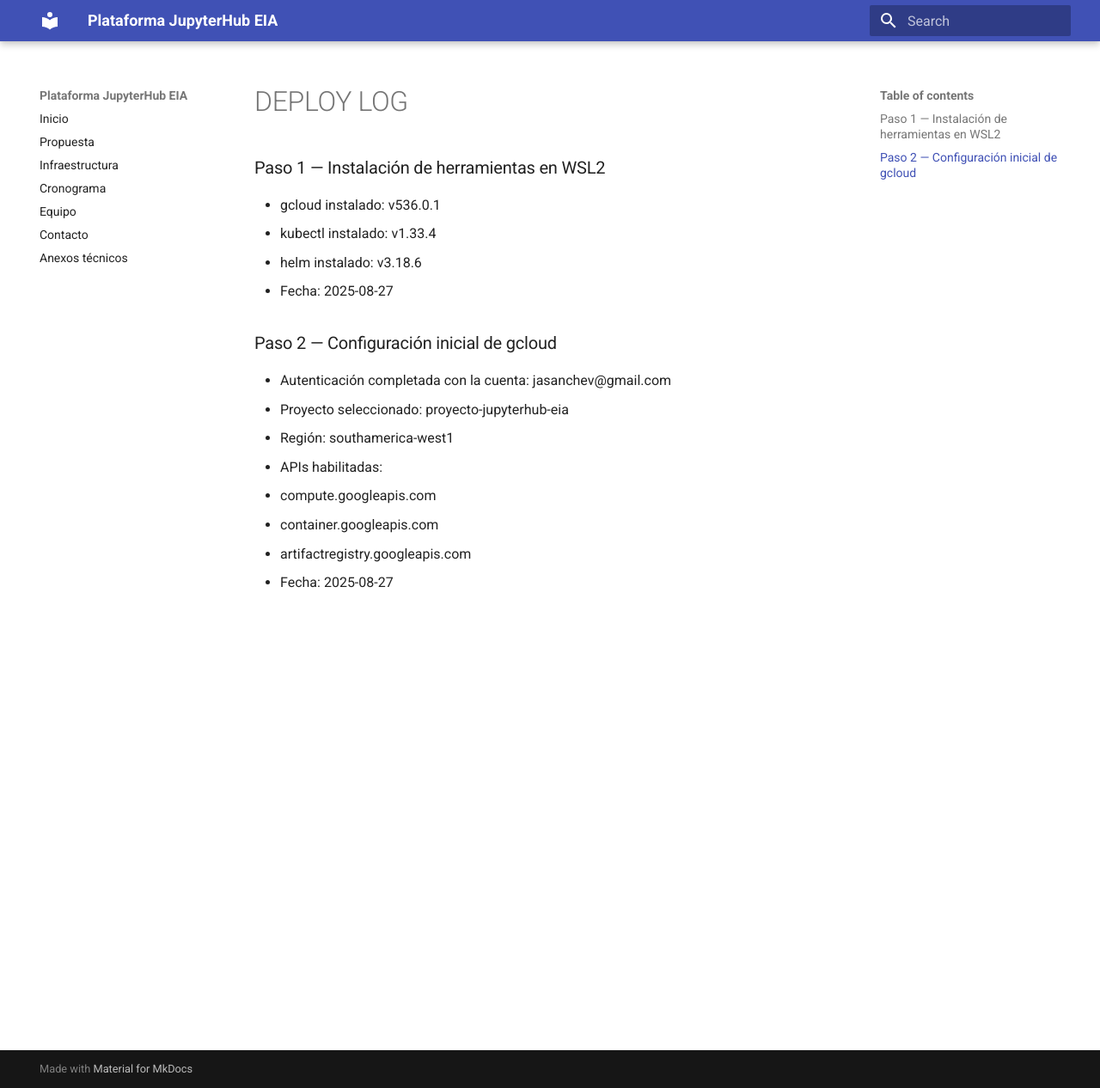
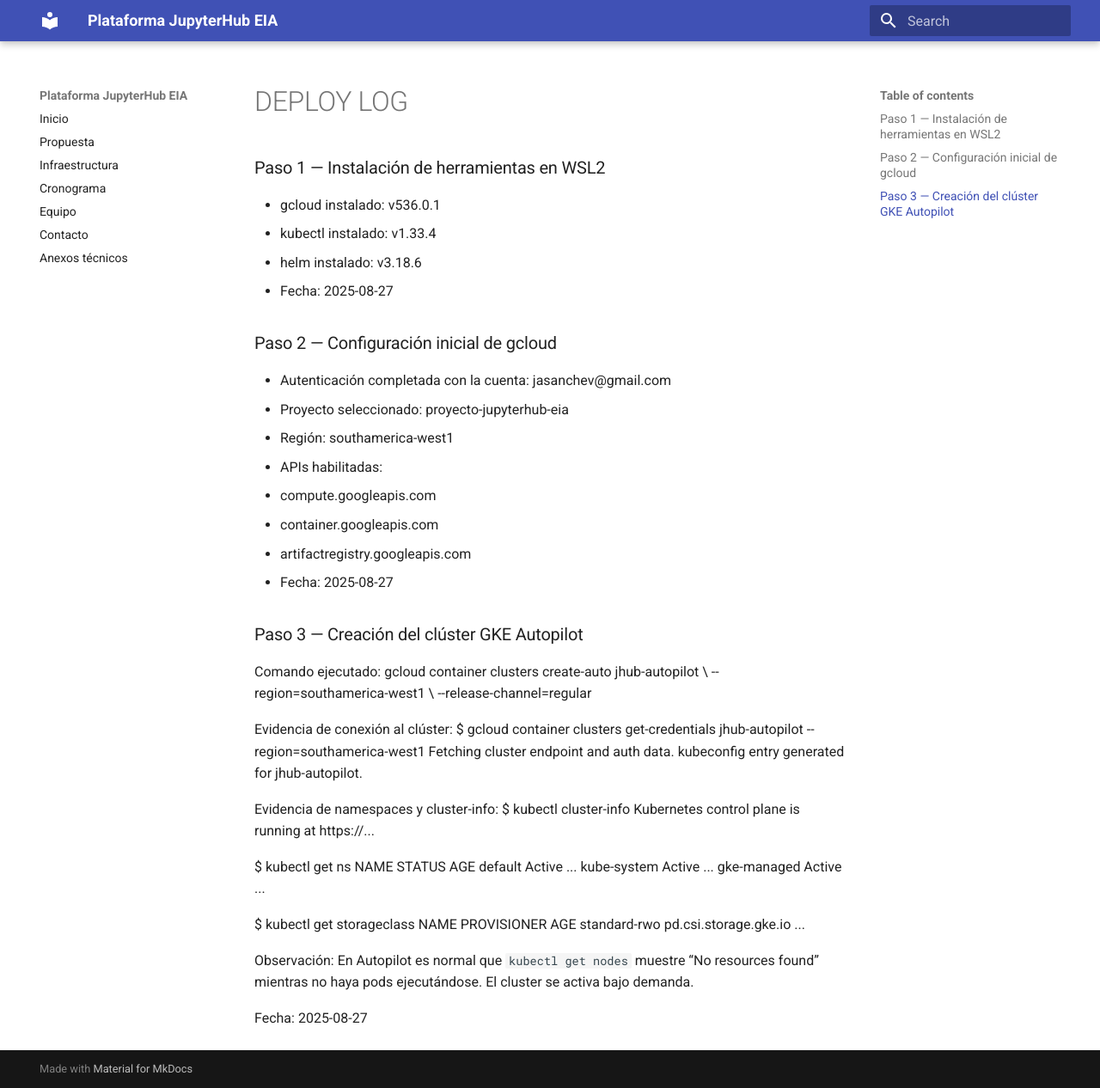
Before and after one commit to jasanchev/proyecto-jupyterhub-eia, an MkDocs documentation site: the page built from docs/runbooks/DEPLOY_LOG.md, in a window 1280 px wide and 1266 px high. Shown: the whole window at 86% size. Built offline with MkDocs 1.6.1 and Material for MkDocs 9.7.7, drawn with Linux system fonts in a browser that asks for light colours.

Commit message:
docs(runbook): paso 3 clúster GKE Autopilot creado

```diff
--- a/docs/runbooks/DEPLOY_LOG.md
+++ b/docs/runbooks/DEPLOY_LOG.md
@@ -13,3 +13,33 @@
   - container.googleapis.com
   - artifactregistry.googleapis.com
 - Fecha: 2025-08-27
+
+### Paso 3 — Creación del clúster GKE Autopilot
+
+Comando ejecutado:
+gcloud container clusters create-auto jhub-autopilot \
+  --region=southamerica-west1 \
+  --release-channel=regular
+
+Evidencia de conexión al clúster:
+$ gcloud container clusters get-credentials jhub-autopilot --region=southamerica-west1
+Fetching cluster endpoint and auth data.
+kubeconfig entry generated for jhub-autopilot.
+
+Evidencia de namespaces y cluster-info:
+$ kubectl cluster-info
+Kubernetes control plane is running at https://...
+
+$ kubectl get ns
+NAME              STATUS   AGE
+default           Active   ...
+kube-system       Active   ...
+gke-managed       Active   ...
+
+$ kubectl get storageclass
+NAME             PROVISIONER                AGE
+standard-rwo     pd.csi.storage.gke.io      ...
+
+Observación: En Autopilot es normal que `kubectl get nodes` muestre “No resources found” mientras no haya pods ejecutándose. El cluster se activa bajo demanda.
+
+Fecha: 2025-08-27
```
